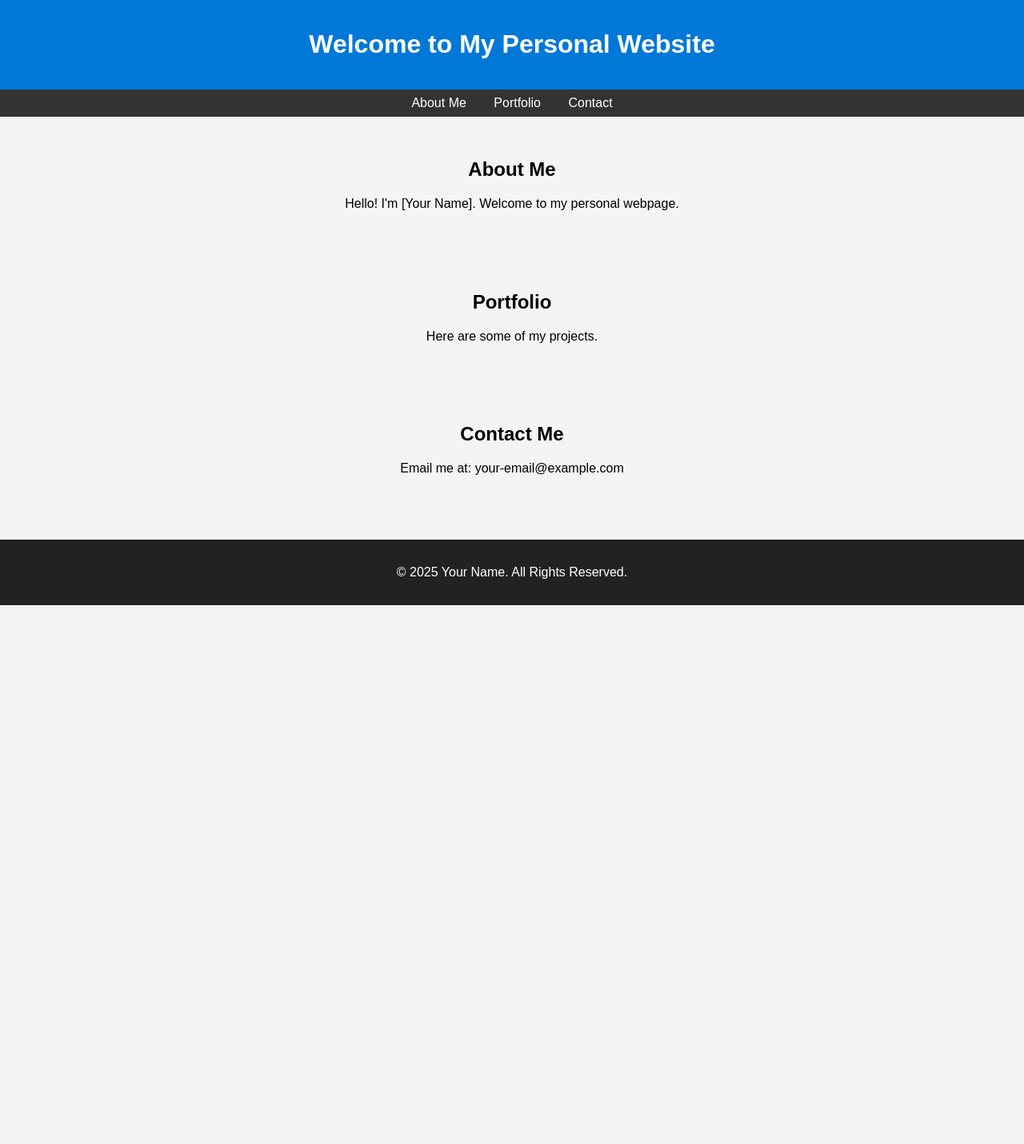
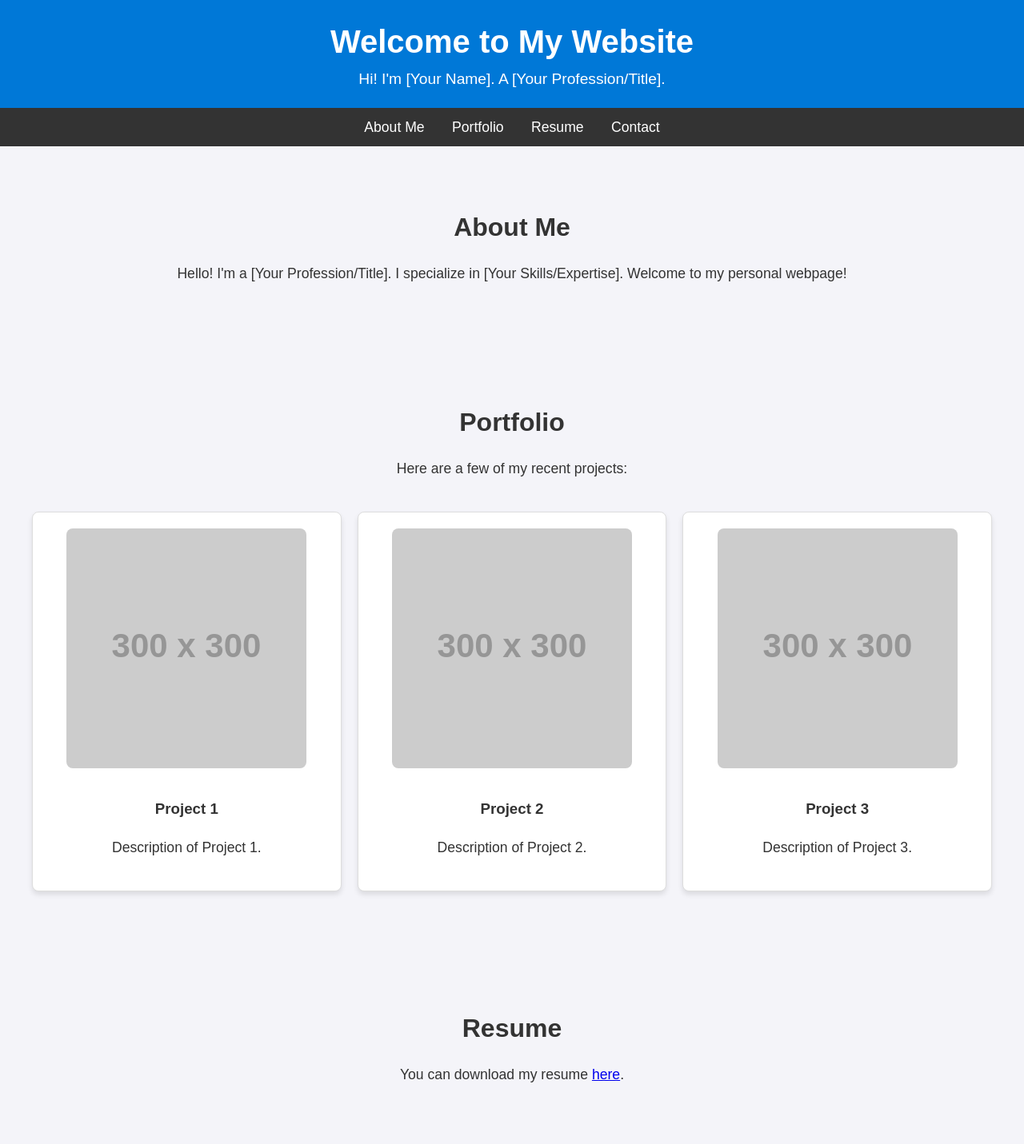
Before and after one commit to XuanpengSong/XuanpengSong.github.io, a plain HTML site: page index.html in a window 1280 px wide. Shown: the top 1431 px of the page at 80% size. Before the commit the page ends 800 px from the top, so only its background shows below. Drawn offline with Linux system fonts and the light colour scheme; placeholder pictures from the web are drawn by us.

Commit message:
Update index.html

```diff
--- a/index.html
+++ b/index.html
@@ -3,67 +3,182 @@
 <head>
     <meta charset="UTF-8">
     <meta name="viewport" content="width=device-width, initial-scale=1.0">
-    <title>My Personal Webpage</title>
+    <title>Personal Webpage</title>
     <style>
+        /* General Reset */
         body {
             font-family: Arial, sans-serif;
             margin: 0;
             padding: 0;
-            background-color: #f4f4f4;
+            line-height: 1.6;
+            background-color: #f4f4f9;
+            color: #333;
         }
+
+        /* Header Section */
         header {
-            background-color: #0078D7;
+            background: #0078D7;
             color: white;
+            padding: 20px 0;
             text-align: center;
-            padding: 1em 0;
         }
+
+        header h1 {
+            margin: 0;
+            font-size: 2.5em;
+        }
+
+        header p {
+            font-size: 1.2em;
+            margin: 0;
+        }
+
+        /* Navigation */
         nav {
             background: #333;
             color: white;
             text-align: center;
-            padding: 0.5em 0;
+            padding: 10px 0;
         }
+
         nav a {
             color: white;
             margin: 0 15px;
             text-decoration: none;
+            font-size: 1.1em;
         }
+
+        nav a:hover {
+            text-decoration: underline;
+        }
+
+        /* Sections */
         section {
-            padding: 2em;
+            padding: 50px 20px;
             text-align: center;
         }
+
+        section h2 {
+            font-size: 2em;
+            margin-bottom: 10px;
+        }
+
+        section p {
+            font-size: 1.1em;
+            margin-bottom: 20px;
+        }
+
+        /* Portfolio Grid */
+        .portfolio {
+            display: grid;
+            grid-template-columns: repeat(auto-fit, minmax(300px, 1fr));
+            gap: 20px;
+            padding: 20px;
+        }
+
+        .portfolio-item {
+            background: white;
+            border: 1px solid #ddd;
+            border-radius: 8px;
+            padding: 20px;
+            text-align: center;
+            box-shadow: 0 4px 6px rgba(0, 0, 0, 0.1);
+        }
+
+        .portfolio-item img {
+            max-width: 100%;
+            border-radius: 8px;
+            margin-bottom: 10px;
+        }
+
+        /* Footer */
         footer {
             background: #222;
             color: white;
             text-align: center;
-            padding: 1em 0;
-            margin-top: 2em;
+            padding: 10px 0;
+            margin-top: 20px;
+        }
+
+        footer p {
+            margin: 0;
+            font-size: 0.9em;
+        }
+
+        /* Responsive Design */
+        @media (max-width: 768px) {
+            header h1 {
+                font-size: 2em;
+            }
+            section {
+                padding: 30px 10px;
+            }
         }
     </style>
 </head>
 <body>
+
+    <!-- Header -->
     <header>
-        <h1>Welcome to My Personal Website</h1>
+        <h1>Welcome to My Website</h1>
+        <p>Hi! I'm [Your Name]. A [Your Profession/Title].</p>
     </header>
+
+    <!-- Navigation -->
     <nav>
         <a href="#about">About Me</a>
         <a href="#portfolio">Portfolio</a>
+        <a href="#resume">Resume</a>
         <a href="#contact">Contact</a>
     </nav>
+
+    <!-- About Me Section -->
     <section id="about">
         <h2>About Me</h2>
-        <p>Hello! I'm [Your Name]. Welcome to my personal webpage.</p>
+        <p>Hello! I'm a [Your Profession/Title]. I specialize in [Your Skills/Expertise]. Welcome to my personal webpage!</p>
     </section>
+
+    <!-- Portfolio Section -->
     <section id="portfolio">
         <h2>Portfolio</h2>
-        <p>Here are some of my projects.</p>
+        <p>Here are a few of my recent projects:</p>
+        <div class="portfolio">
+            <div class="portfolio-item">
+                <img src="https://via.placeholder.com/300" alt="Project 1">
+                <h3>Project 1</h3>
+                <p>Description of Project 1.</p>
+            </div>
+            <div class="portfolio-item">
+                <img src="https://via.placeholder.com/300" alt="Project 2">
+                <h3>Project 2</h3>
+                <p>Description of Project 2.</p>
+            </div>
+            <div class="portfolio-item">
+                <img src="https://via.placeholder.com/300" alt="Project 3">
+                <h3>Project 3</h3>
+                <p>Description of Project 3.</p>
+            </div>
+        </div>
     </section>
+
+    <!-- Resume Section -->
+    <section id="resume">
+        <h2>Resume</h2>
+        <p>You can download my resume <a href="resume.pdf" target="_blank">here</a>.</p>
+    </section>
+
+    <!-- Contact Section -->
     <section id="contact">
         <h2>Contact Me</h2>
-        <p>Email me at: your-email@example.com</p>
+        <p>Feel free to reach out to me:</p>
+        <p>Email: <a href="mailto:your-email@example.com">your-email@example.com</a></p>
+        <p>Phone: +1 (123) 456-7890</p>
     </section>
+
+    <!-- Footer -->
     <footer>
-        <p>&copy; 2025 Your Name. All Rights Reserved.</p>
+        <p>&copy; 2025 [Your Name]. All Rights Reserved.</p>
     </footer>
+
 </body>
 </html>
```
